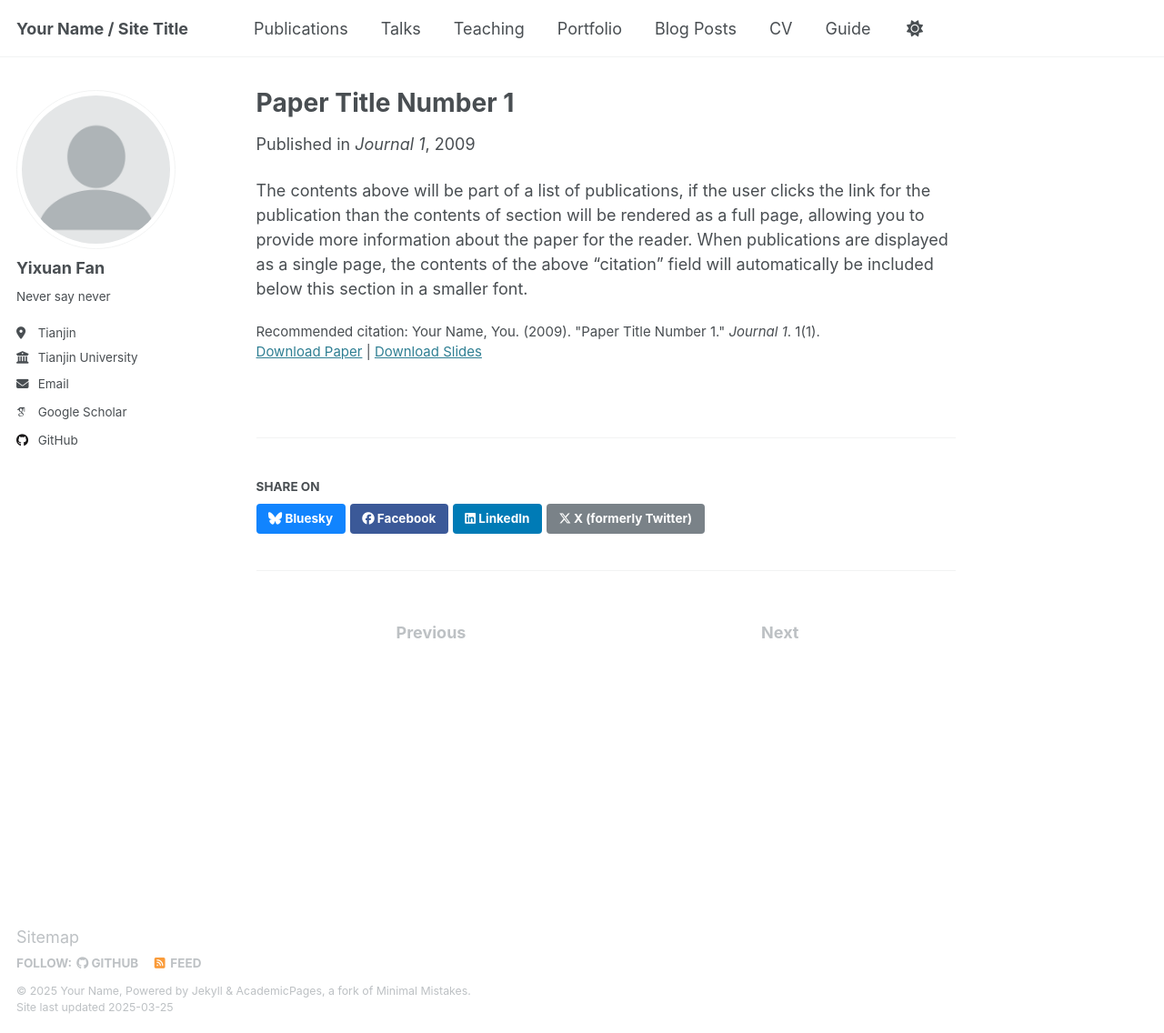
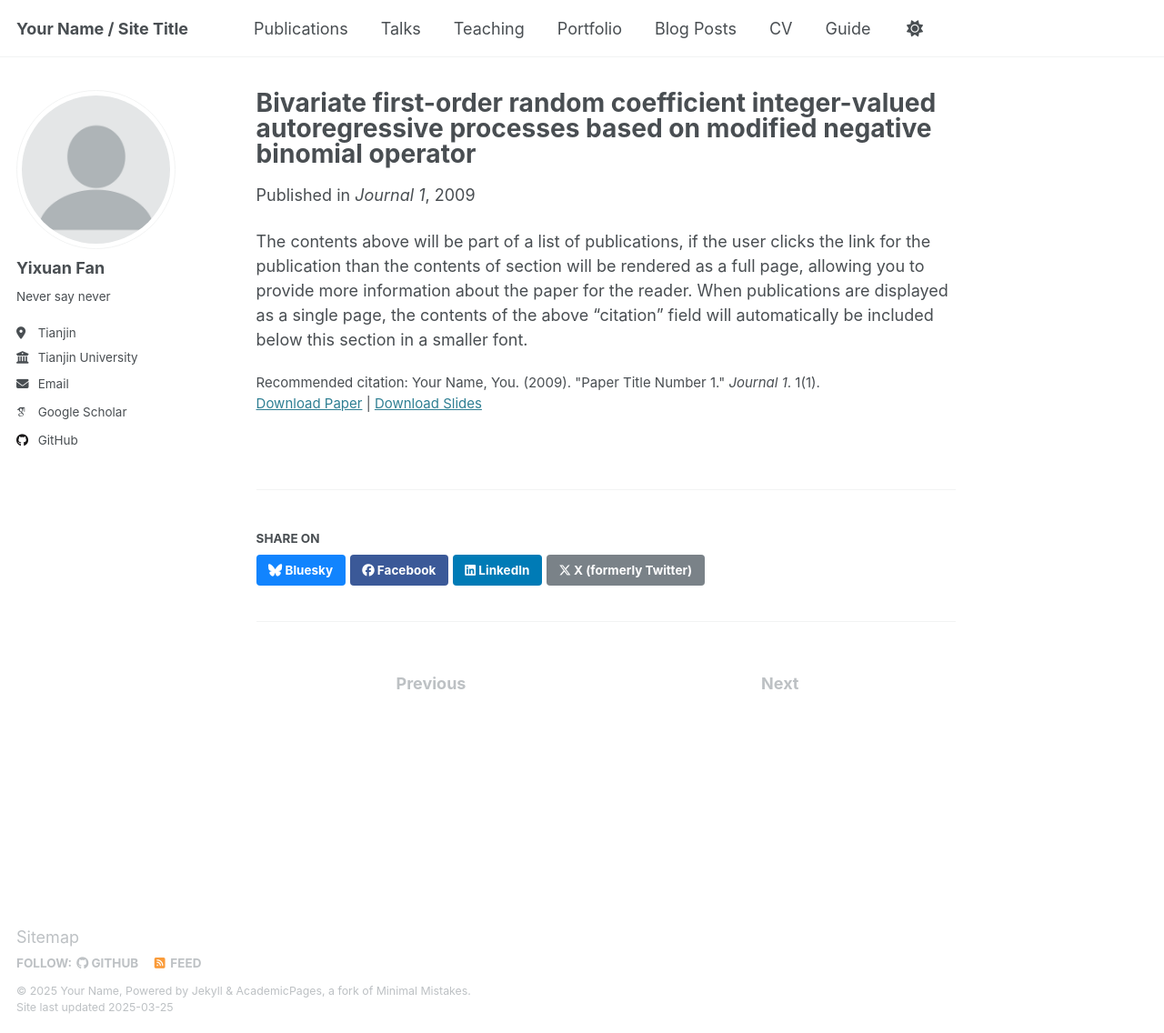
Before and after one commit to YixuanTEC/YixuanTEC.github.io, a Jekyll site: the page built from _publications/2009-10-01-paper-title-number-1.md, in a window 1280 px wide and 1136 px high. Shown: the whole window at 91% size. Built offline with Jekyll 4.4.1, drawn with Linux system fonts in a browser that asks for light colours; some web fonts are replaced.

Commit message:
Update 2009-10-01-paper-title-number-1.md

```diff
--- a/_publications/2009-10-01-paper-title-number-1.md
+++ b/_publications/2009-10-01-paper-title-number-1.md
@@ -1,13 +1,13 @@
 ---
-title: "Paper Title Number 1"
+title: "Bivariate first-order random coefficient integer-valued autoregressive processes based on modified negative binomial operator"
 collection: publications
-category: manuscripts
+category: online
 permalink: /publication/2009-10-01-paper-title-number-1
 excerpt: 'This paper is about the number 1. The number 2 is left for future work.'
 date: 2009-10-01
 venue: 'Journal 1'
 slidesurl: 'http://academicpages.github.io/files/slides1.pdf'
-paperurl: 'http://academicpages.github.io/files/paper1.pdf'
+paperurl: '[http://academicpages.github.io/files/paper1.pdf](https://www.tandfonline.com/doi/pdf/10.1080/03610918.2024.2363947)'
 citation: 'Your Name, You. (2009). &quot;Paper Title Number 1.&quot; <i>Journal 1</i>. 1(1).'
 ---
 
```
